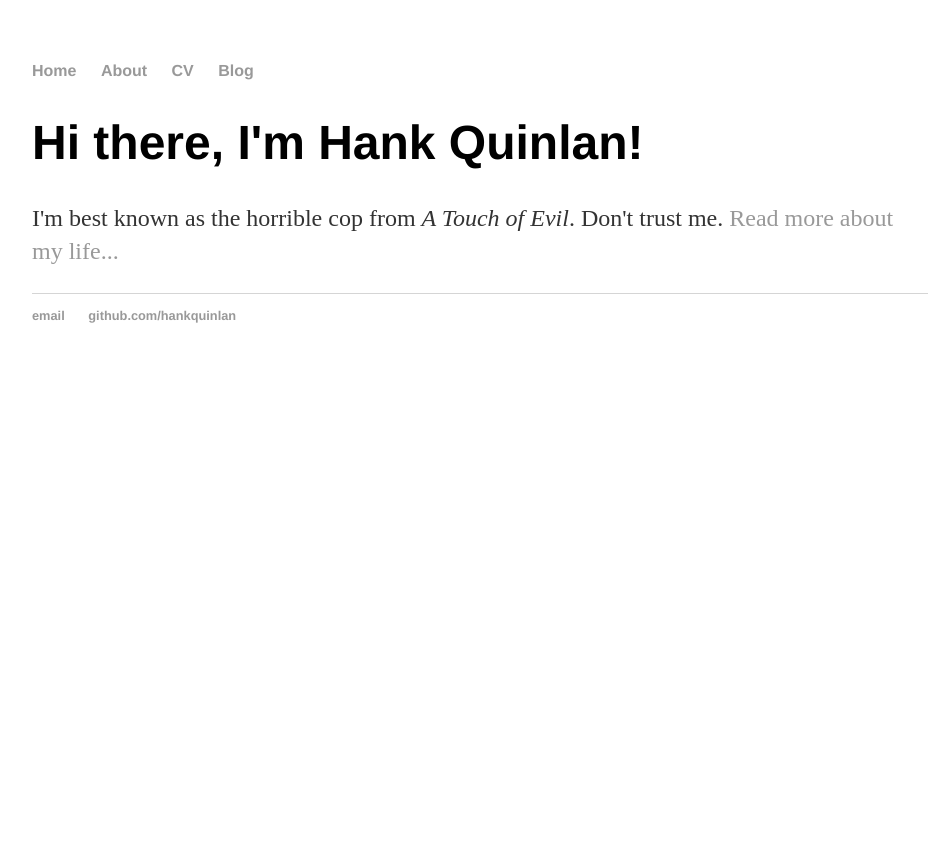
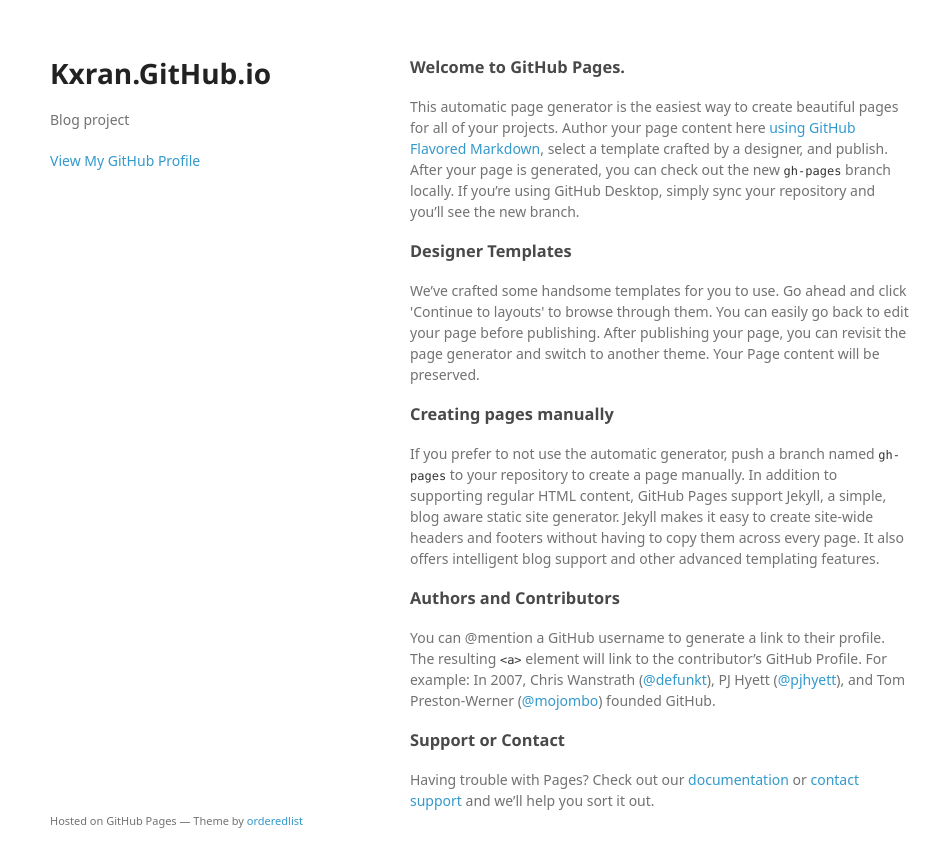
Before and after one commit to kxran/kxran.github.io, a Jekyll site: the page index.html, which Jekyll copies as it is, in a window 1280 px wide. Shown: the top 867 px of the page, without its empty margins (160-1100 px from the left). Built offline with Jekyll 4.4.1, drawn with Linux system fonts in a browser that asks for light colours; some web fonts are replaced.

Commit message:
Replace master branch with page content via GitHub

```diff
--- a/index.html
+++ b/index.html
@@ -1,9 +1,49 @@
----
-layout: default
-title: Hank Quinlan, Horrible Cop
----
+<!doctype html>
+<html>
+  <head>
+    <meta charset="utf-8">
+    <meta http-equiv="X-UA-Compatible" content="chrome=1">
+    <title>Kxran.GitHub.io by kxran</title>
 
-		<div class="blurb">
-			<h1>Hi there, I'm Hank Quinlan!</h1>
-			<p>I'm best known as the horrible cop from <em>A Touch of Evil</em>. Don't trust me. <a href="/about">Read more about my life...</a></p>
-		</div>
+    <link rel="stylesheet" href="stylesheets/styles.css">
+    <link rel="stylesheet" href="stylesheets/github-light.css">
+    <meta name="viewport" content="width=device-width">
+    <!--[if lt IE 9]>
+    <script src="//html5shiv.googlecode.com/svn/trunk/html5.js"></script>
+    <![endif]-->
+  </head>
+  <body>
+    <div class="wrapper">
+      <header>
+        <h1>Kxran.GitHub.io</h1>
+        <p>Blog project</p>
+
+
+        <p class="view"><a href="https://github.com/kxran">View My GitHub Profile</a></p>
+
+      </header>
+      <section>
+        <h3>
+<a id="welcome-to-github-pages" class="anchor" href="#welcome-to-github-pages" aria-hidden="true"><span aria-hidden="true" class="octicon octicon-link"></span></a>Welcome to GitHub Pages.</h3>
+<p>This automatic page generator is the easiest way to create beautiful pages for all of your projects. Author your page content here <a href="https://guides.github.com/features/mastering-markdown/">using GitHub Flavored Markdown</a>, select a template crafted by a designer, and publish. After your page is generated, you can check out the new <code>gh-pages</code> branch locally. If you’re using GitHub Desktop, simply sync your repository and you’ll see the new branch.</p>
+<h3>
+<a id="designer-templates" class="anchor" href="#designer-templates" aria-hidden="true"><span aria-hidden="true" class="octicon octicon-link"></span></a>Designer Templates</h3>
+<p>We’ve crafted some handsome templates for you to use. Go ahead and click 'Continue to layouts' to browse through them. You can easily go back to edit your page before publishing. After publishing your page, you can revisit the page generator and switch to another theme. Your Page content will be preserved.</p>
+<h3>
+<a id="creating-pages-manually" class="anchor" href="#creating-pages-manually" aria-hidden="true"><span aria-hidden="true" class="octicon octicon-link"></span></a>Creating pages manually</h3>
+<p>If you prefer to not use the automatic generator, push a branch named <code>gh-pages</code> to your repository to create a page manually. In addition to supporting regular HTML content, GitHub Pages support Jekyll, a simple, blog aware static site generator. Jekyll makes it easy to create site-wide headers and footers without having to copy them across every page. It also offers intelligent blog support and other advanced templating features.</p>
+<h3>
+<a id="authors-and-contributors" class="anchor" href="#authors-and-contributors" aria-hidden="true"><span aria-hidden="true" class="octicon octicon-link"></span></a>Authors and Contributors</h3>
+<p>You can @mention a GitHub username to generate a link to their profile. The resulting <code>&lt;a&gt;</code> element will link to the contributor’s GitHub Profile. For example: In 2007, Chris Wanstrath (<a class="user-mention" data-hovercard-type="user" data-hovercard-url="/users/defunkt/hovercard" data-octo-click="hovercard-link-click" data-octo-dimensions="link_type:self" href="https://github.com/defunkt">@defunkt</a>), PJ Hyett (<a class="user-mention" data-hovercard-type="user" data-hovercard-url="/users/pjhyett/hovercard" data-octo-click="hovercard-link-click" data-octo-dimensions="link_type:self" href="https://github.com/pjhyett">@pjhyett</a>), and Tom Preston-Werner (<a class="user-mention" data-hovercard-type="user" data-hovercard-url="/users/mojombo/hovercard" data-octo-click="hovercard-link-click" data-octo-dimensions="link_type:self" href="https://github.com/mojombo">@mojombo</a>) founded GitHub.</p>
+<h3>
+<a id="support-or-contact" class="anchor" href="#support-or-contact" aria-hidden="true"><span aria-hidden="true" class="octicon octicon-link"></span></a>Support or Contact</h3>
+<p>Having trouble with Pages? Check out our <a href="https://help.github.com/pages">documentation</a> or <a href="https://github.com/contact">contact support</a> and we’ll help you sort it out.</p>
+      </section>
+      <footer>
+        <p><small>Hosted on GitHub Pages &mdash; Theme by <a href="https://github.com/orderedlist">orderedlist</a></small></p>
+      </footer>
+    </div>
+    <script src="javascripts/scale.fix.js"></script>
+
+  </body>
+</html>
--- /dev/null
+++ b/javascripts/scale.fix.js
@@ -0,0 +1,17 @@
+var metas = document.getElementsByTagName('meta');
+var i;
+if (navigator.userAgent.match(/iPhone/i)) {
+  for (i=0; i<metas.length; i++) {
+    if (metas[i].name == "viewport") {
+      metas[i].content = "width=device-width, minimum-scale=1.0, maximum-scale=1.0";
+    }
+  }
+  document.addEventListener("gesturestart", gestureStart, false);
+}
+function gestureStart() {
+  for (i=0; i<metas.length; i++) {
+    if (metas[i].name == "viewport") {
+      metas[i].content = "width=device-width, minimum-scale=0.25, maximum-scale=1.6";
+    }
+  }
+}
--- /dev/null
+++ b/stylesheets/github-light.css
@@ -0,0 +1,129 @@
+/*!
+ * GitHub Light v0.4.1
+ * Copyright (c) 2012 - 2017 GitHub, Inc.
+ * Licensed under MIT (https://github.com/primer/github-syntax-theme-generator/blob/master/LICENSE)
+ */
+
+.pl-c /* comment, punctuation.definition.comment, string.comment */ {
+  color: #6a737d;
+}
+
+.pl-c1 /* constant, entity.name.constant, variable.other.constant, variable.language, support, meta.property-name, support.constant, support.variable, meta.module-reference, markup.raw, meta.diff.header, meta.output */,
+.pl-s .pl-v /* string variable */ {
+  color: #005cc5;
+}
+
+.pl-e /* entity */,
+.pl-en /* entity.name */ {
+  color: #6f42c1;
+}
+
+.pl-smi /* variable.parameter.function, storage.modifier.package, storage.modifier.import, storage.type.java, variable.other */,
+.pl-s .pl-s1 /* string source */ {
+  color: #24292e;
+}
+
+.pl-ent /* entity.name.tag, markup.quote */ {
+  color: #22863a;
+}
+
+.pl-k /* keyword, storage, storage.type */ {
+  color: #d73a49;
+}
+
+.pl-s /* string */,
+.pl-pds /* punctuation.definition.string, source.regexp, string.regexp.character-class */,
+.pl-s .pl-pse .pl-s1 /* string punctuation.section.embedded source */,
+.pl-sr /* string.regexp */,
+.pl-sr .pl-cce /* string.regexp constant.character.escape */,
+.pl-sr .pl-sre /* string.regexp source.ruby.embedded */,
+.pl-sr .pl-sra /* string.regexp string.regexp.arbitrary-repitition */ {
+  color: #032f62;
+}
+
+.pl-v /* variable */,
+.pl-smw /* sublimelinter.mark.warning */ {
+  color: #e36209;
+}
+
+.pl-bu /* invalid.broken, invalid.deprecated, invalid.unimplemented, message.error, brackethighlighter.unmatched, sublimelinter.mark.error */ {
+  color: #b31d28;
+}
+
+.pl-ii /* invalid.illegal */ {
+  color: #fafbfc;
+  background-color: #b31d28;
+}
+
+.pl-c2 /* carriage-return */ {
+  color: #fafbfc;
+  background-color: #d73a49;
+}
+
+.pl-c2::before /* carriage-return */ {
+  content: "^M";
+}
+
+.pl-sr .pl-cce /* string.regexp constant.character.escape */ {
+  font-weight: bold;
+  color: #22863a;
+}
+
+.pl-ml /* markup.list */ {
+  color: #735c0f;
+}
+
+.pl-mh /* markup.heading */,
+.pl-mh .pl-en /* markup.heading entity.name */,
+.pl-ms /* meta.separator */ {
+  font-weight: bold;
+  color: #005cc5;
+}
+
+.pl-mi /* markup.italic */ {
+  font-style: italic;
+  color: #24292e;
+}
+
+.pl-mb /* markup.bold */ {
+  font-weight: bold;
+  color: #24292e;
+}
+
+.pl-md /* markup.deleted, meta.diff.header.from-file, punctuation.definition.deleted */ {
+  color: #b31d28;
+  background-color: #ffeef0;
+}
+
+.pl-mi1 /* markup.inserted, meta.diff.header.to-file, punctuation.definition.inserted */ {
+  color: #22863a;
+  background-color: #f0fff4;
+}
+
+.pl-mc /* markup.changed, punctuation.definition.changed */ {
+  color: #e36209;
+  background-color: #ffebda;
+}
+
+.pl-mi2 /* markup.ignored, markup.untracked */ {
+  color: #f6f8fa;
+  background-color: #005cc5;
+}
+
+.pl-mdr /* meta.diff.range */ {
+  font-weight: bold;
+  color: #6f42c1;
+}
+
+.pl-ba /* brackethighlighter.tag, brackethighlighter.curly, brackethighlighter.round, brackethighlighter.square, brackethighlighter.angle, brackethighlighter.quote */ {
+  color: #586069;
+}
+
+.pl-sg /* sublimelinter.gutter-mark */ {
+  color: #959da5;
+}
+
+.pl-corl /* constant.other.reference.link, string.other.link */ {
+  text-decoration: underline;
+  color: #032f62;
+}
--- /dev/null
+++ b/stylesheets/styles.css
@@ -0,0 +1,324 @@
+@font-face {
+  font-family: 'Noto Sans';
+  font-weight: 400;
+  font-style: normal;
+  src: url('../fonts/Noto-Sans-regular/Noto-Sans-regular.eot');
+  src: url('../fonts/Noto-Sans-regular/Noto-Sans-regular.eot?#iefix') format('embedded-opentype'),
+       local('Noto Sans'),
+       local('Noto-Sans-regular'),
+       url('../fonts/Noto-Sans-regular/Noto-Sans-regular.woff2') format('woff2'),
+       url('../fonts/Noto-Sans-regular/Noto-Sans-regular.woff') format('woff'),
+       url('../fonts/Noto-Sans-regular/Noto-Sans-regular.ttf') format('truetype'),
+       url('../fonts/Noto-Sans-regular/Noto-Sans-regular.svg#NotoSans') format('svg');
+}
+
+@font-face {
+  font-family: 'Noto Sans';
+  font-weight: 700;
+  font-style: normal;
+  src: url('../fonts/Noto-Sans-700/Noto-Sans-700.eot');
+  src: url('../fonts/Noto-Sans-700/Noto-Sans-700.eot?#iefix') format('embedded-opentype'),
+       local('Noto Sans Bold'),
+       local('Noto-Sans-700'),
+       url('../fonts/Noto-Sans-700/Noto-Sans-700.woff2') format('woff2'),
+       url('../fonts/Noto-Sans-700/Noto-Sans-700.woff') format('woff'),
+       url('../fonts/Noto-Sans-700/Noto-Sans-700.ttf') format('truetype'),
+       url('../fonts/Noto-Sans-700/Noto-Sans-700.svg#NotoSans') format('svg');
+}
+
+@font-face {
+  font-family: 'Noto Sans';
+  font-weight: 400;
+  font-style: italic;
+  src: url('../fonts/Noto-Sans-italic/Noto-Sans-italic.eot');
+  src: url('../fonts/Noto-Sans-italic/Noto-Sans-italic.eot?#iefix') format('embedded-opentype'),
+       local('Noto Sans Italic'),
+       local('Noto-Sans-italic'),
+       url('../fonts/Noto-Sans-italic/Noto-Sans-italic.woff2') format('woff2'),
+       url('../fonts/Noto-Sans-italic/Noto-Sans-italic.woff') format('woff'),
+       url('../fonts/Noto-Sans-italic/Noto-Sans-italic.ttf') format('truetype'),
+       url('../fonts/Noto-Sans-italic/Noto-Sans-italic.svg#NotoSans') format('svg');
+}
+
+@font-face {
+  font-family: 'Noto Sans';
+  font-weight: 700;
+  font-style: italic;
+  src: url('../fonts/Noto-Sans-700italic/Noto-Sans-700italic.eot');
+  src: url('../fonts/Noto-Sans-700italic/Noto-Sans-700italic.eot?#iefix') format('embedded-opentype'),
+       local('Noto Sans Bold Italic'),
+       local('Noto-Sans-700italic'),
+       url('../fonts/Noto-Sans-700italic/Noto-Sans-700italic.woff2') format('woff2'),
+       url('../fonts/Noto-Sans-700italic/Noto-Sans-700italic.woff') format('woff'),
+       url('../fonts/Noto-Sans-700italic/Noto-Sans-700italic.ttf') format('truetype'),
+       url('../fonts/Noto-Sans-700italic/Noto-Sans-700italic.svg#NotoSans') format('svg');
+}
+
+body {
+  background-color: #fff;
+  padding:50px;
+  font: 14px/1.5 "Noto Sans", "Helvetica Neue", Helvetica, Arial, sans-serif;
+  color:#727272;
+  font-weight:400;
+}
+
+h1, h2, h3, h4, h5, h6 {
+  color:#222;
+  margin:0 0 20px;
+}
+
+p, ul, ol, table, pre, dl {
+  margin:0 0 20px;
+}
+
+h1, h2, h3 {
+  line-height:1.1;
+}
+
+h1 {
+  font-size:28px;
+}
+
+h2 {
+  color:#393939;
+}
+
+h3, h4, h5, h6 {
+  color:#494949;
+}
+
+a {
+  color:#39c;
+  text-decoration:none;
+}
+
+a:hover {
+  color:#069;
+}
+
+a small {
+  font-size:11px;
+  color:#777;
+  margin-top:-0.3em;
+  display:block;
+}
+
+a:hover small {
+  color:#777;
+}
+
+.wrapper {
+  width:860px;
+  margin:0 auto;
+}
+
+blockquote {
+  border-left:1px solid #e5e5e5;
+  margin:0;
+  padding:0 0 0 20px;
+  font-style:italic;
+}
+
+code, pre {
+  font-family:Monaco, Bitstream Vera Sans Mono, Lucida Console, Terminal, Consolas, Liberation Mono, DejaVu Sans Mono, Courier New, monospace;
+  color:#333;
+  font-size:12px;
+}
+
+pre {
+  padding:8px 15px;
+  background: #f8f8f8;
+  border-radius:5px;
+  border:1px solid #e5e5e5;
+  overflow-x: auto;
+}
+
+table {
+  width:100%;
+  border-collapse:collapse;
+}
+
+th, td {
+  text-align:left;
+  padding:5px 10px;
+  border-bottom:1px solid #e5e5e5;
+}
+
+dt {
+  color:#444;
+  font-weight:700;
+}
+
+th {
+  color:#444;
+}
+
+img {
+  max-width:100%;
+}
+
+header {
+  width:270px;
+  float:left;
+  position:fixed;
+  -webkit-font-smoothing:subpixel-antialiased;
+}
+
+header ul {
+  list-style:none;
+  height:40px;
+  padding:0;
+  background: #f4f4f4;
+  border-radius:5px;
+  border:1px solid #e0e0e0;
+  width:270px;
+}
+
+header li {
+  width:89px;
+  float:left;
+  border-right:1px solid #e0e0e0;
+  height:40px;
+}
+
+header li:first-child a {
+  border-radius:5px 0 0 5px;
+}
+
+header li:last-child a {
+  border-radius:0 5px 5px 0;
+}
+
+header ul a {
+  line-height:1;
+  font-size:11px;
+  color:#999;
+  display:block;
+  text-align:center;
+  padding-top:6px;
+  height:34px;
+}
+
+header ul a:hover {
+  color:#999;
+}
+
+header ul a:active {
+  background-color:#f0f0f0;
+}
+
+strong {
+  color:#222;
+  font-weight:700;
+}
+
+header ul li + li + li {
+  border-right:none;
+  width:89px;
+}
+
+header ul a strong {
+  font-size:14px;
+  display:block;
+  color:#222;
+}
+
+section {
+  width:500px;
+  float:right;
+  padding-bottom:50px;
+}
+
+small {
+  font-size:11px;
+}
+
+hr {
+  border:0;
+  background:#e5e5e5;
+  height:1px;
+  margin:0 0 20px;
+}
+
+footer {
+  width:270px;
+  float:left;
+  position:fixed;
+  bottom:50px;
+  -webkit-font-smoothing:subpixel-antialiased;
+}
+
+@media print, screen and (max-width: 960px) {
+
+  div.wrapper {
+    width:auto;
+    margin:0;
+  }
+
+  header, section, footer {
+    float:none;
+    position:static;
+    width:auto;
+  }
+
+  header {
+    padding-right:320px;
+  }
+
+  section {
+    border:1px solid #e5e5e5;
+    border-width:1px 0;
+    padding:20px 0;
+    margin:0 0 20px;
+  }
+
+  header a small {
+    display:inline;
+  }
+
+  header ul {
+    position:absolute;
+    right:50px;
+    top:52px;
+  }
+}
+
+@media print, screen and (max-width: 720px) {
+  body {
+    word-wrap:break-word;
+  }
+
+  header {
+    padding:0;
+  }
+
+  header ul, header p.view {
+    position:static;
+  }
+
+  pre, code {
+    word-wrap:normal;
+  }
+}
+
+@media print, screen and (max-width: 480px) {
+  body {
+    padding:15px;
+  }
+
+  header ul {
+    width:99%;
+  }
+
+  header li, header ul li + li + li {
+    width:33%;
+  }
+}
+
+@media print {
+  body {
+    padding:0.4in;
+    font-size:12pt;
+    color:#444;
+  }
+}
```
Also changed, not shown: params.json (added, +1 -0 lines).
